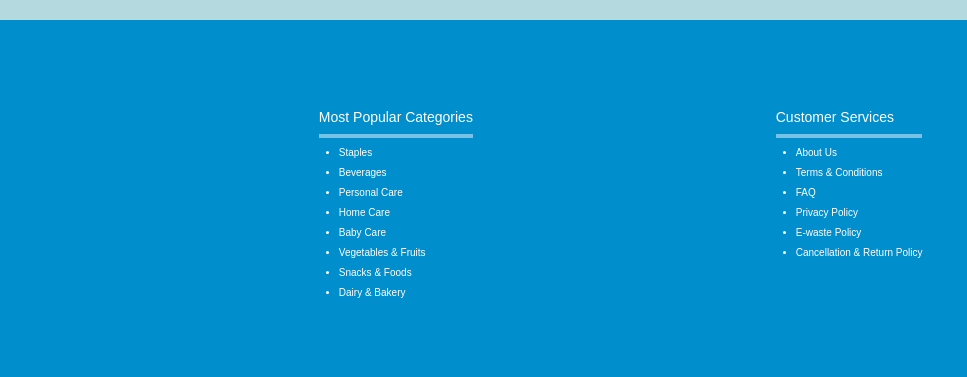
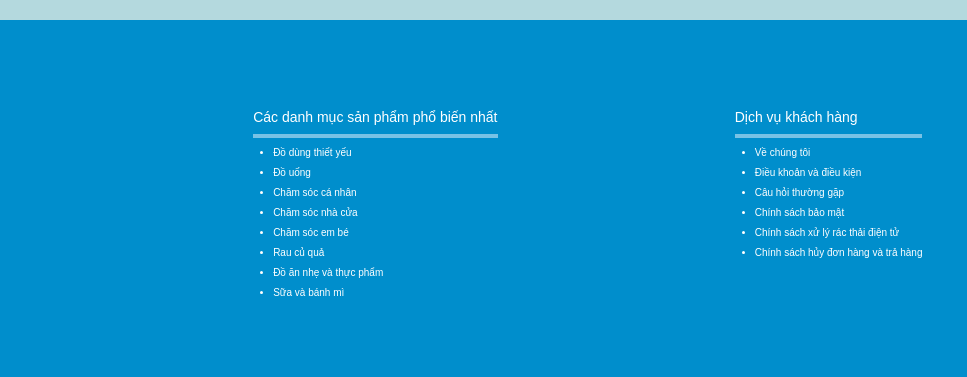
Before and after one commit to ltn23591/do-an, a website: page index.html in a window 1280 px wide. Shown: the part 3011-3388 px from the top of the page, 313-1280 px from the left. Drawn offline with nearby package versions, Linux system fonts and the light colour scheme.

Commit message:
fix footer Vietnamese

```diff
--- a/index.html
+++ b/index.html
@@ -182,7 +182,7 @@
                         <img
                             src="./assets/img/logo.svg"
                             alt="Logo ShopPlus"
-                            class=" logo__img"
+                            class="logo__img"
                             loading="lazy"
                         />
                         <h1 class="logo__title">ShopPlus</h1>
@@ -1082,30 +1082,30 @@
                 </div>
 
                 <div class="footer-column">
-                    <h3>Most Popular Categories</h3>
+                    <h3>Các danh mục sản phẩm phổ biến nhất</h3>
                     <hr />
                     <ul>
-                        <li>Staples</li>
-                        <li>Beverages</li>
-                        <li>Personal Care</li>
-                        <li>Home Care</li>
-                        <li>Baby Care</li>
-                        <li>Vegetables & Fruits</li>
-                        <li>Snacks & Foods</li>
-                        <li>Dairy & Bakery</li>
+                        <li>Đồ dùng thiết yếu</li>
+                        <li>Đồ uống</li>
+                        <li>Chăm sóc cá nhân</li>
+                        <li>Chăm sóc nhà cửa</li>
+                        <li>Chăm sóc em bé</li>
+                        <li>Rau củ quả</li>
+                        <li>Đồ ăn nhẹ và thực phẩm</li>
+                        <li>Sữa và bánh mì</li>
                     </ul>
                 </div>
 
                 <div class="footer-column">
-                    <h3>Customer Services</h3>
+                    <h3>Dịch vụ khách hàng</h3>
                     <hr />
                     <ul>
-                        <li>About Us</li>
-                        <li>Terms & Conditions</li>
-                        <li>FAQ</li>
-                        <li>Privacy Policy</li>
-                        <li>E-waste Policy</li>
-                        <li>Cancellation & Return Policy</li>
+                        <li>Về chúng tôi</li>
+                        <li>Điều khoản và điều kiện</li>
+                        <li>Câu hỏi thường gặp</li>
+                        <li>Chính sách bảo mật</li>
+                        <li>Chính sách xử lý rác thải điện tử</li>
+                        <li>Chính sách hủy đơn hàng và trả hàng</li>
                     </ul>
                 </div>
             </div>
```
